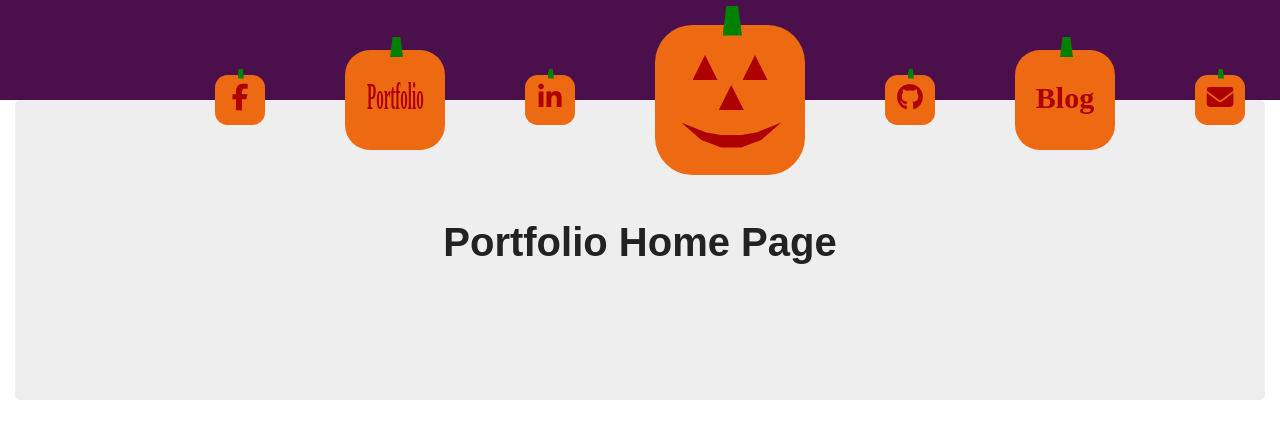
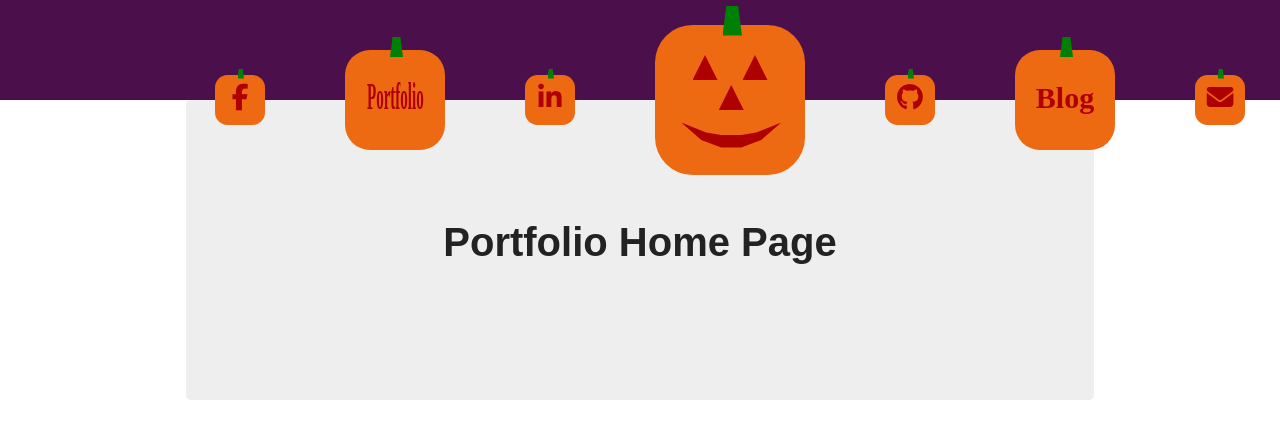
Before and after one commit to therobshock/react-portfolio, a React (Create React App) app in the folder client/: page / in a window 1280 px wide. Shown: the top 438 px of the page. Built offline with nearby package versions, Linux system fonts and the light colour scheme; a web font is replaced by a local one.

Commit message:
begin home page design

```diff
--- a/client/src/components/Grid/index.js
+++ b/client/src/components/Grid/index.js
@@ -8,8 +8,8 @@ export function Container({ fluid, children }) {
 }
 
 // This Row component lets us use a bootstrap row without having to think about class names
-export function Row({ fluid, children }) {
-  return <div className={`row${fluid ? "-fluid" : ""}`}>{children}</div>;
+export function Row({ fluid, flex, children }) {
+  return <div className={`row${fluid ? "-fluid" : ""} ${flex}`}>{children}</div>;
 }
 
 // This Col component lets us size bootstrap columns with less syntax
--- a/client/src/pages/Home.js
+++ b/client/src/pages/Home.js
@@ -51,8 +51,11 @@ class Home extends Component {
   render() {
     return (
       <Container fluid>
-        <Row>
-          <Col size="md-12">
+        <Row
+          fluid
+          flex="d-flex justify-content-center"
+        >
+          <Col size="lg-9">
             <Jumbotron>
               <h1>Portfolio Home Page</h1>
             </Jumbotron>
```
